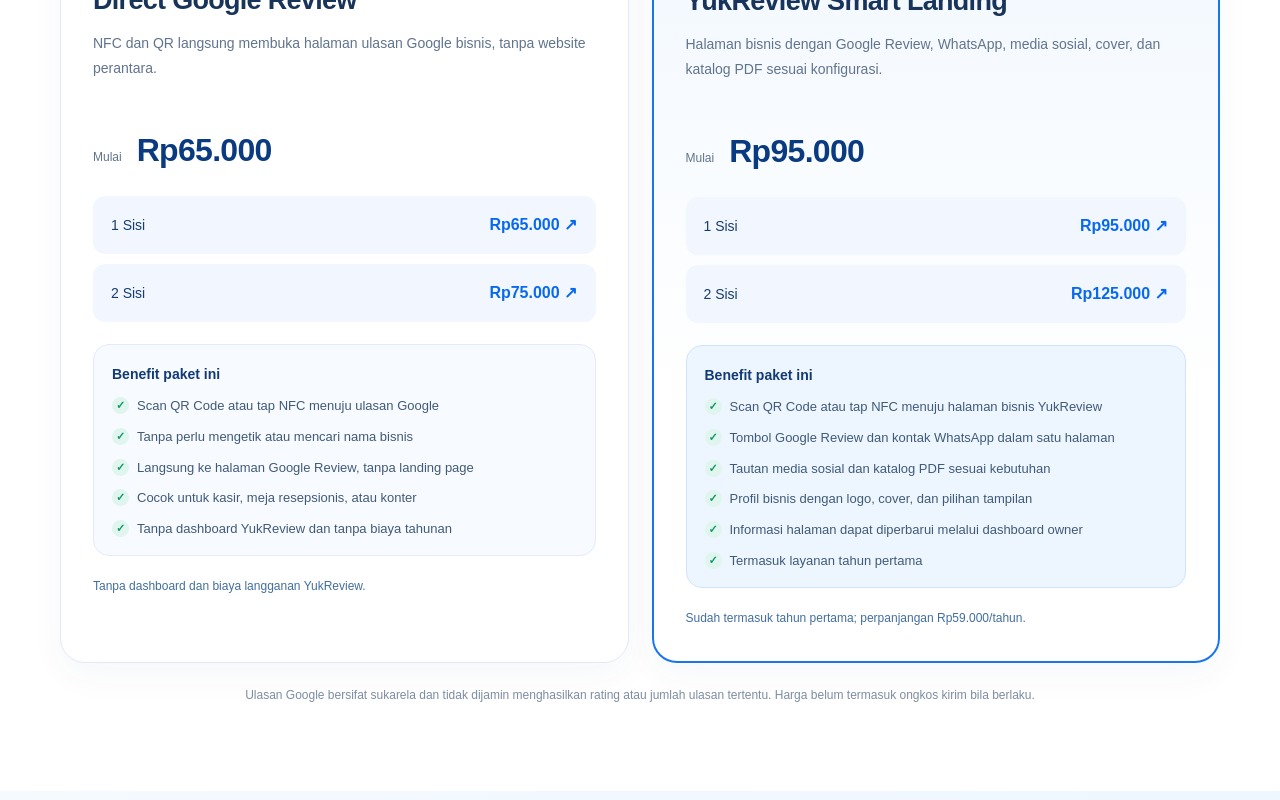
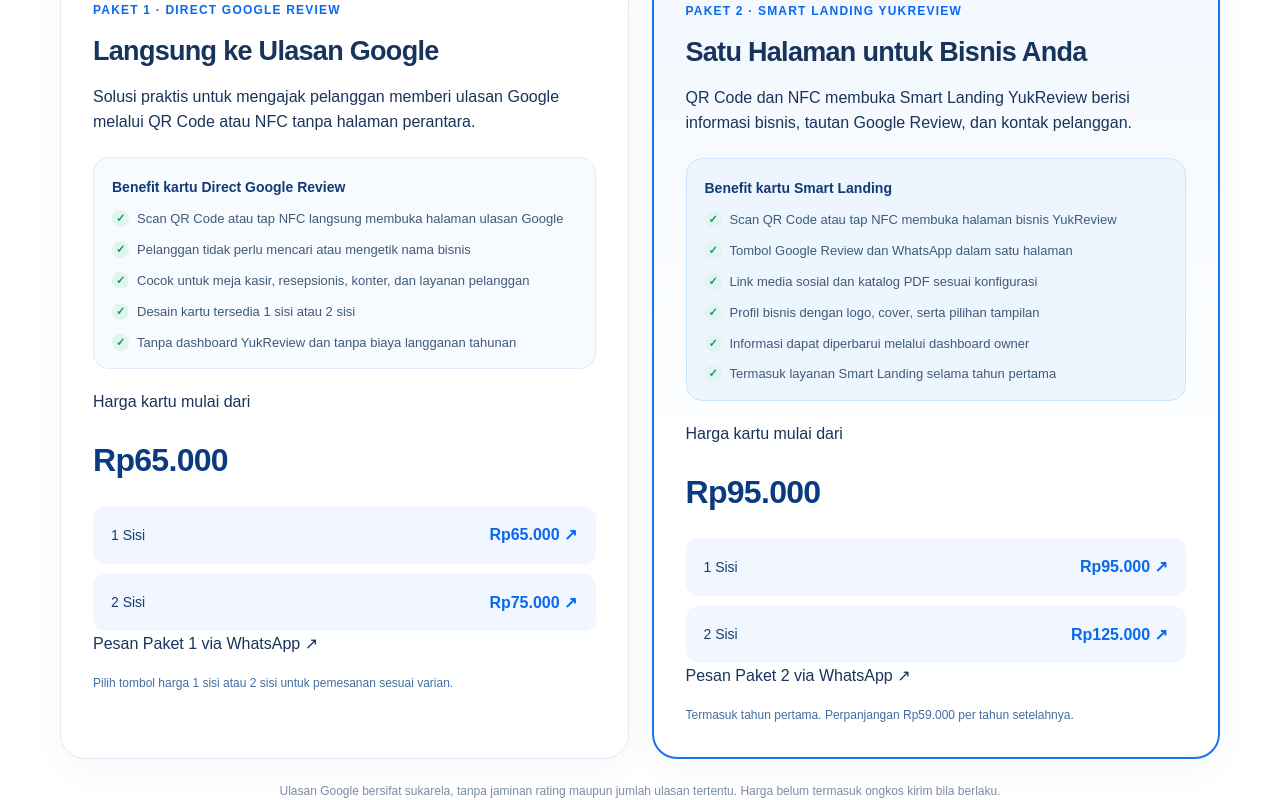
Before and after one commit to ulasantokogle-max/ulasantoko-review-v3, a Next.js app: page / in a window 1280 px wide. Shown: the part 2380-3180 px from the top of the page. Built offline with nearby package versions, Linux system fonts and the light colour scheme; no server answers.

Commit message:
feat(home): vertically stack packages with benefit details and order CTA

```diff
--- a/app/page.tsx
+++ b/app/page.tsx
@@ -61,24 +61,52 @@ export default function Home() {
   <div className="yr-trust"><div className="yr-container">Didesain untuk <b>Kafe & Restoran</b> · <b>Hotel</b> · <b>Salon</b> · <b>Toko Retail</b> · <b>Bisnis Layanan</b></div></div>
   <section className="yr-section yr-container" id="keunggulan"><div className="yr-center"><span className="yr-kicker">KENAPA YUKREVIEW?</span><h2>Lebih praktis untuk pelanggan.<br/><span>Lebih profesional untuk bisnis.</span></h2><p>Hubungkan pengalaman offline di meja kasir dengan ulasan dan informasi bisnis online.</p></div><div className="yr-feature-grid">{features.map(f=><article key={f.name} className="yr-feature"><div className="yr-feature-icon">{f.icon}</div><h3>{f.name}</h3><p>{f.desc}</p></article>)}</div></section>
   <section className="yr-section yr-how" id="cara-kerja"><div className="yr-container"><div className="yr-center"><span className="yr-kicker">MUDAH DIGUNAKAN</span><h2>Cukup tiga langkah.</h2></div><div className="yr-steps">{[["01","Aktivasi","Pemilik menghubungkan kartu dengan tujuan Google Review atau halaman bisnis."],["02","Tap NFC / Scan QR","Pelanggan mendekatkan ponsel atau memindai QR Code pada kartu."],["03","Beri Ulasan","Pelanggan menuliskan pengalaman secara jujur di Google."]].map(s=><div className="yr-step" key={s[0]}><span>{s[0]}</span><h3>{s[1]}</h3><p>{s[2]}</p></div>)}</div></div></section>
-  <section className="yr-section yr-container" id="paket"><div className="yr-center"><span className="yr-kicker">PAKET & HARGA</span><h2>Pilih sesuai kebutuhan bisnis.</h2><p>Dua pilihan solusi, dengan opsi desain satu atau dua sisi.</p></div><div className="yr-pricing">
-   <article className="yr-plan"><span className="yr-plan-type">PAKET 1</span><h3>Direct Google Review</h3><p>NFC dan QR langsung membuka halaman ulasan Google bisnis, tanpa website perantara.</p><div className="yr-plan-price">Mulai <strong>Rp65.000</strong></div><div className="yr-plan-options"><a href={orderLink("Direct Google Review",1,65000)} target="_blank" rel="noopener noreferrer"><span>1 Sisi</span><b>Rp65.000 ↗</b></a><a href={orderLink("Direct Google Review",2,75000)} target="_blank" rel="noopener noreferrer"><span>2 Sisi</span><b>Rp75.000 ↗</b></a></div><div className="yr-plan-benefits"><strong>Benefit paket ini</strong><ul>
-    <li>Scan QR Code atau tap NFC menuju ulasan Google</li>
-    <li>Tanpa perlu mengetik atau mencari nama bisnis</li>
-    <li>Langsung ke halaman Google Review, tanpa landing page</li>
-    <li>Cocok untuk kasir, meja resepsionis, atau konter</li>
-    <li>Tanpa dashboard YukReview dan tanpa biaya tahunan</li>
-   </ul></div><p className="yr-plan-note">Tanpa dashboard dan biaya langganan YukReview.</p></article>
-   <article className="yr-plan yr-plan-featured"><span className="yr-plan-type">PAKET 2 · SMART LANDING</span><h3>YukReview Smart Landing</h3><p>Halaman bisnis dengan Google Review, WhatsApp, media sosial, cover, dan katalog PDF sesuai konfigurasi.</p><div className="yr-plan-price">Mulai <strong>Rp95.000</strong></div><div className="yr-plan-options"><a href={orderLink("Smart Landing YukReview",1,95000)} target="_blank" rel="noopener noreferrer"><span>1 Sisi</span><b>Rp95.000 ↗</b></a><a href={orderLink("Smart Landing YukReview",2,125000)} target="_blank" rel="noopener noreferrer"><span>2 Sisi</span><b>Rp125.000 ↗</b></a></div><div className="yr-plan-benefits"><strong>Benefit paket ini</strong><ul>
-    <li>Scan QR Code atau tap NFC menuju halaman bisnis YukReview</li>
-    <li>Tombol Google Review dan kontak WhatsApp dalam satu halaman</li>
-    <li>Tautan media sosial dan katalog PDF sesuai kebutuhan</li>
-    <li>Profil bisnis dengan logo, cover, dan pilihan tampilan</li>
-    <li>Informasi halaman dapat diperbarui melalui dashboard owner</li>
-    <li>Termasuk layanan tahun pertama</li>
-   </ul></div><p className="yr-plan-note">Sudah termasuk tahun pertama; perpanjangan Rp59.000/tahun.</p></article>
-  </div><p className="yr-fine">Ulasan Google bersifat sukarela dan tidak dijamin menghasilkan rating atau jumlah ulasan tertentu. Harga belum termasuk ongkos kirim bila berlaku.</p></section>
-  <section className="yr-section yr-demo"><div className="yr-container yr-demo-layout"><div><span className="yr-kicker">KHUSUS SMART LANDING</span><h2>Satu halaman untuk semua informasi bisnis.</h2><p>Tampilkan identitas usaha, tombol Google Review, WhatsApp, media sosial, dan katalog dalam satu halaman responsif.</p><a className="yr-primary" href="#paket">Pilih Smart Landing ↗</a></div><div className="yr-phone"><div className="yr-phone-cover"></div><div className="yr-phone-mark">✦</div><h3>Bisnis Anda</h3><small>Halaman publik YukReview</small><div className="yr-phone-button">★ Beri Ulasan di Google</div><div className="yr-phone-whatsapp">Hubungi via WhatsApp</div><div className="yr-phone-social">Instagram · TikTok · YouTube</div></div></div></section>
+  <section className="yr-section yr-container yr-pricing-section" id="paket">
+   <div className="yr-center"><span className="yr-kicker">PAKET & HARGA</span><h2>Pilih kartu yang paling cocok untuk bisnis Anda.</h2><p>Kedua paket tersedia dalam pilihan cetak 1 sisi atau 2 sisi. Lihat benefit dan pilih harga sesuai kebutuhan.</p></div>
+   <div className="yr-pricing yr-pricing-stacked">
+    <article className="yr-plan yr-plan-wide" aria-labelledby="yr-package-direct">
+     <div className="yr-plan-wide-main">
+      <div className="yr-plan-head"><span className="yr-plan-type">PAKET 1 · DIRECT GOOGLE REVIEW</span><h3 id="yr-package-direct">Langsung ke Ulasan Google</h3><p>Solusi praktis untuk mengajak pelanggan memberi ulasan Google melalui QR Code atau NFC tanpa halaman perantara.</p></div>
+      <div className="yr-plan-benefits"><strong>Benefit kartu Direct Google Review</strong><ul>
+       <li>Scan QR Code atau tap NFC langsung membuka halaman ulasan Google</li>
+       <li>Pelanggan tidak perlu mencari atau mengetik nama bisnis</li>
+       <li>Cocok untuk meja kasir, resepsionis, konter, dan layanan pelanggan</li>
+       <li>Desain kartu tersedia 1 sisi atau 2 sisi</li>
+       <li>Tanpa dashboard YukReview dan tanpa biaya langganan tahunan</li>
+      </ul></div>
+     </div>
+     <div className="yr-plan-wide-purchase">
+      <span className="yr-plan-small-label">Harga kartu mulai dari</span>
+      <div className="yr-plan-price"> <strong>Rp65.000</strong></div>
+      <div className="yr-plan-options"><a href={orderLink("Direct Google Review",1,65000)} target="_blank" rel="noopener noreferrer"><span>1 Sisi</span><b>Rp65.000 ↗</b></a><a href={orderLink("Direct Google Review",2,75000)} target="_blank" rel="noopener noreferrer"><span>2 Sisi</span><b>Rp75.000 ↗</b></a></div>
+      <a className="yr-plan-order-cta" href={orderLink("Direct Google Review",1,65000)} target="_blank" rel="noopener noreferrer">Pesan Paket 1 via WhatsApp ↗</a>
+      <p className="yr-plan-note">Pilih tombol harga 1 sisi atau 2 sisi untuk pemesanan sesuai varian.</p>
+     </div>
+    </article>
+    <article className="yr-plan yr-plan-wide yr-plan-featured" aria-labelledby="yr-package-smart">
+     <div className="yr-plan-wide-main">
+      <div className="yr-plan-head"><span className="yr-plan-type">PAKET 2 · SMART LANDING YUKREVIEW</span><h3 id="yr-package-smart">Satu Halaman untuk Bisnis Anda</h3><p>QR Code dan NFC membuka Smart Landing YukReview berisi informasi bisnis, tautan Google Review, dan kontak pelanggan.</p></div>
+      <div className="yr-plan-benefits"><strong>Benefit kartu Smart Landing</strong><ul>
+       <li>Scan QR Code atau tap NFC membuka halaman bisnis YukReview</li>
+       <li>Tombol Google Review dan WhatsApp dalam satu halaman</li>
+       <li>Link media sosial dan katalog PDF sesuai konfigurasi</li>
+       <li>Profil bisnis dengan logo, cover, serta pilihan tampilan</li>
+       <li>Informasi dapat diperbarui melalui dashboard owner</li>
+       <li>Termasuk layanan Smart Landing selama tahun pertama</li>
+      </ul></div>
+     </div>
+     <div className="yr-plan-wide-purchase">
+      <span className="yr-plan-small-label">Harga kartu mulai dari</span>
+      <div className="yr-plan-price"><strong>Rp95.000</strong></div>
+      <div className="yr-plan-options"><a href={orderLink("Smart Landing YukReview",1,95000)} target="_blank" rel="noopener noreferrer"><span>1 Sisi</span><b>Rp95.000 ↗</b></a><a href={orderLink("Smart Landing YukReview",2,125000)} target="_blank" rel="noopener noreferrer"><span>2 Sisi</span><b>Rp125.000 ↗</b></a></div>
+      <a className="yr-plan-order-cta" href={orderLink("Smart Landing YukReview",1,95000)} target="_blank" rel="noopener noreferrer">Pesan Paket 2 via WhatsApp ↗</a>
+      <p className="yr-plan-note">Termasuk tahun pertama. Perpanjangan Rp59.000 per tahun setelahnya.</p>
+     </div>
+    </article>
+   </div>
+   <p className="yr-fine">Ulasan Google bersifat sukarela, tanpa jaminan rating maupun jumlah ulasan tertentu. Harga belum termasuk ongkos kirim bila berlaku.</p>
+  </section>
+    <section className="yr-section yr-demo"><div className="yr-container yr-demo-layout"><div><span className="yr-kicker">KHUSUS SMART LANDING</span><h2>Satu halaman untuk semua informasi bisnis.</h2><p>Tampilkan identitas usaha, tombol Google Review, WhatsApp, media sosial, dan katalog dalam satu halaman responsif.</p><a className="yr-primary" href="#paket">Pilih Smart Landing ↗</a></div><div className="yr-phone"><div className="yr-phone-cover"></div><div className="yr-phone-mark">✦</div><h3>Bisnis Anda</h3><small>Halaman publik YukReview</small><div className="yr-phone-button">★ Beri Ulasan di Google</div><div className="yr-phone-whatsapp">Hubungi via WhatsApp</div><div className="yr-phone-social">Instagram · TikTok · YouTube</div></div></div></section>
   <section className="yr-section yr-container yr-faq" id="faq"><div className="yr-center"><span className="yr-kicker">FAQ</span><h2>Pertanyaan yang sering diajukan.</h2></div>{faqs.map(f=><details key={f[0]}><summary>{f[0]}</summary><p>{f[1]}</p></details>)}</section>
   <section className="yr-final" id="kontak"><div className="yr-container yr-final-inner"><div><span className="yr-kicker">SIAP MULAI?</span><h2>Bikin pelanggan lebih mudah<br/>memberikan ulasan Google.</h2><p>Hubungi tim YukReview untuk tanya paket dan pemesanan.</p></div><a className="yr-primary yr-final-button" href={"https://wa.me/"+phone+"?text="+encodeURIComponent("Halo YukReview, saya ingin tanya paket kartu NFC + QR.")} target="_blank" rel="noopener noreferrer">Chat WhatsApp Sekarang ↗</a></div></section>
   <footer className="yr-footer"><div className="yr-container yr-footer-grid"><div><Brand/><p>Kartu Google Review NFC + QR Code untuk kebutuhan bisnis.</p></div><div><b>YukReview</b><a href="#keunggulan">Keunggulan</a><a href="#cara-kerja">Cara Kerja</a><a href="#paket">Paket & Harga</a></div><div><b>Kontak</b><a href="https://wa.me/6281382189991">+62 813-8218-9991</a><a href="mailto:kontak@yukreview.id">kontak@yukreview.id</a><a href="/dashboard">Dashboard Owner</a></div></div><div className="yr-container yr-copyright">© 2026 YukReview.id · Produk independen, tidak berafiliasi dengan Google.</div></footer>
```
